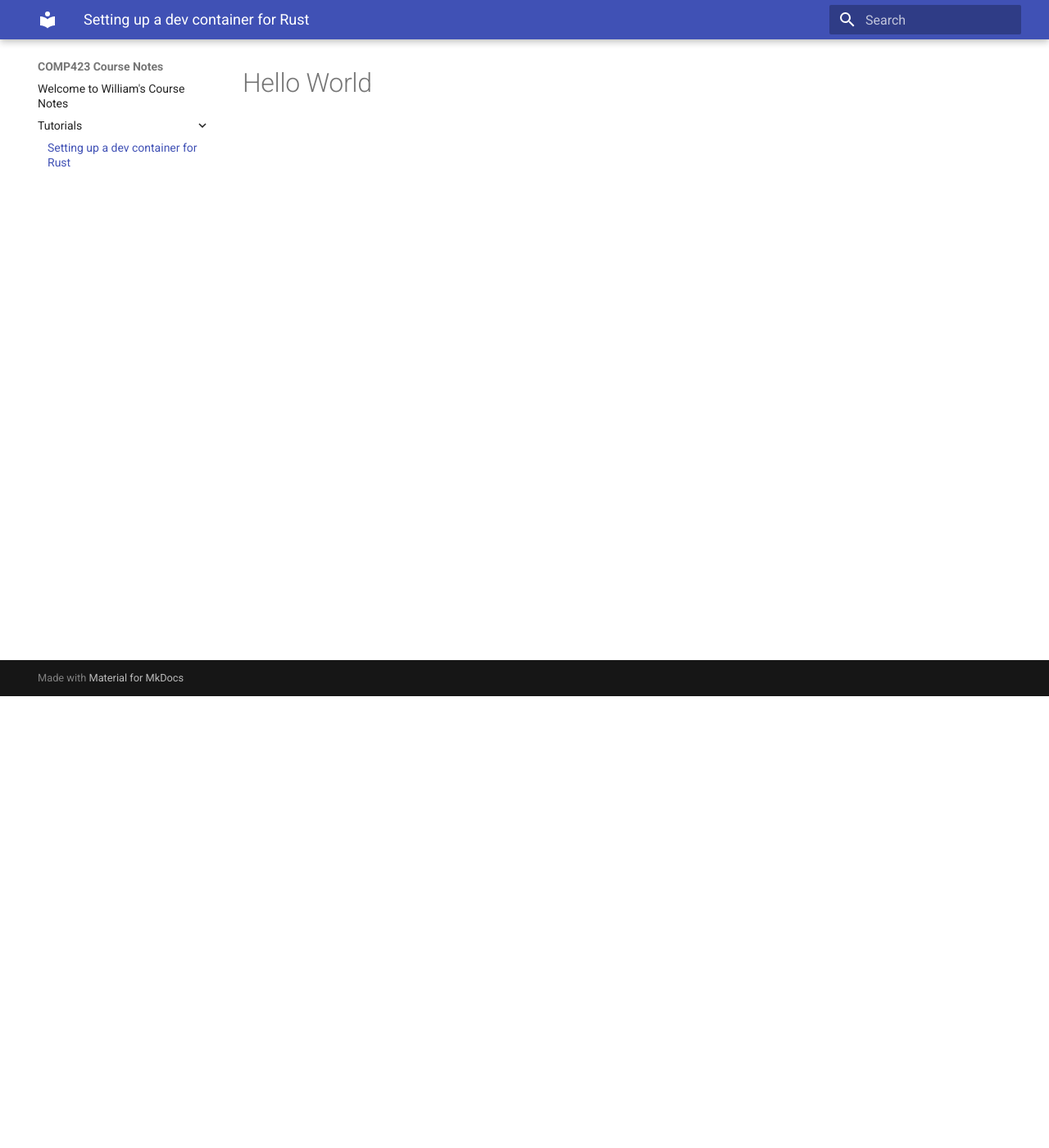
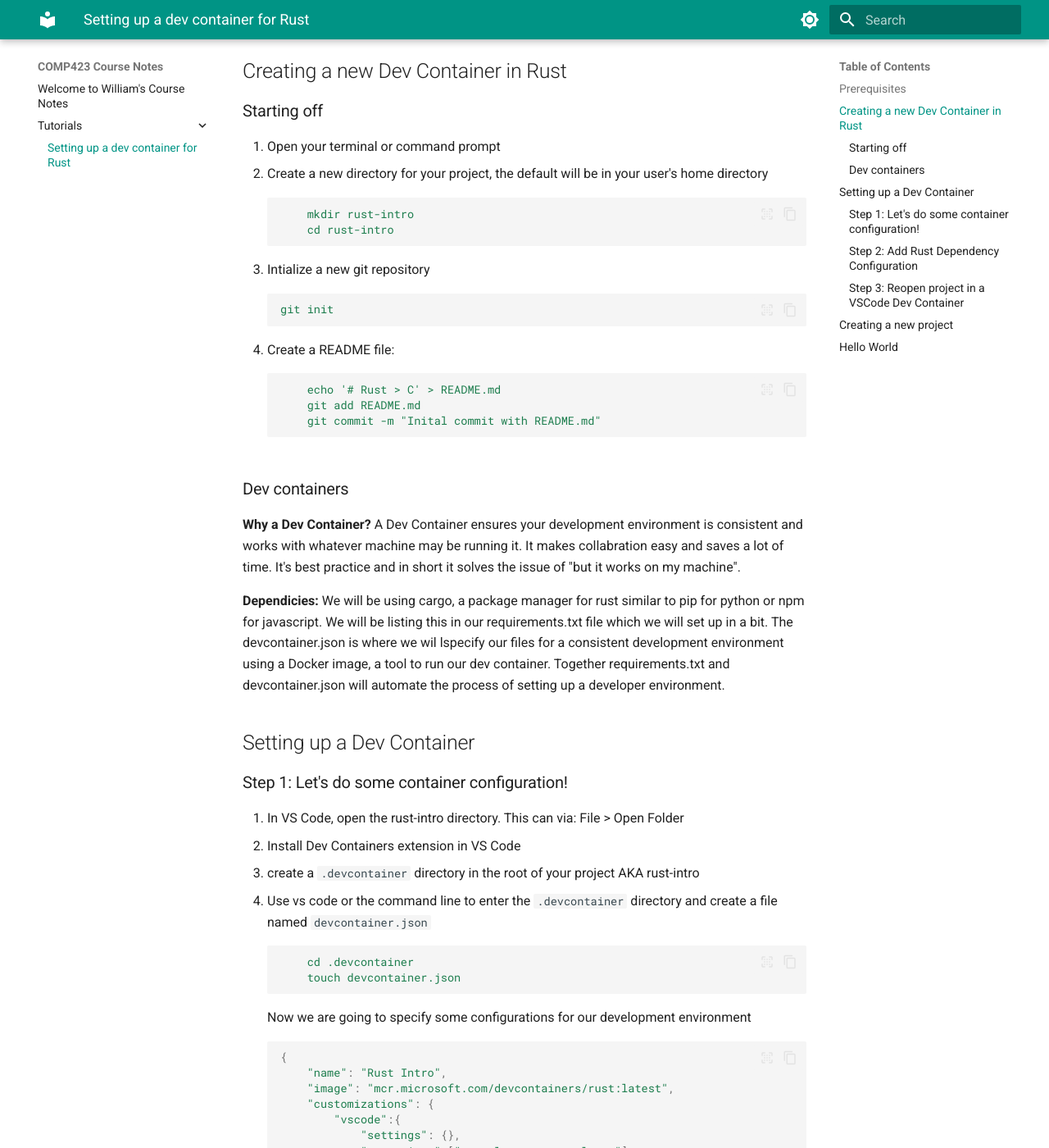
Before and after one commit to wvmillen/comp423-course-notes, an MkDocs documentation site: the page built from docs/tutorials/rust-setup.md, in a window 1280 px wide and 1400 px high, scrolled down 551 px. Shown: the whole window at 82% size. Built offline with MkDocs 1.6.1 and Material for MkDocs 9.7.7, drawn with Linux system fonts in a browser that asks for light colours; some of the changed text lies outside the part shown.

Commit message:
Almost completed rust docs. WIP still

````diff
--- a/docs/tutorials/rust-setup.md
+++ b/docs/tutorials/rust-setup.md
@@ -3,14 +3,129 @@
 * Primary author: William Millen(https://github.com/wvmillen)
 * Reviewer: Abid Hussain (https://github.com/Abid-Hussain36)
 
-# Prerequisites
+## Prerequisites
+!!! note
+    If you have a prerequisite satisfied/installed, you don`t need to install it again
+1. **Git Installed:** Install Git [Here](https://git-scm.com/book/en/v2/Getting-Started-Installing-Git) if you haven't already
 
-# Creating a new Dev Container in Rust
+2. **VS Code(Visual Studio Code) Installed:** Install VS Code [Here](https://git-scm.com/book/en/v2/Getting-Started-Installing-Git)
 
-# Starting off
+3. **Docker Installed:** Install Docker [Here](https://www.docker.com/products/docker-desktop)
 
-## Dev container configuration examples
+4. **Command Line Basics:** Read [here](https://developer.mozilla.org/en-US/docs/Learn_web_development/Getting_started/Environment_setup/Command_line) for more information on the basics
 
-# Creating a new project
+## Creating a new Dev Container in Rust
 
-# Hello World
+### Starting off
+1. Open your terminal or command prompt
+2. Create a new directory for your project, the default will be in your user's home directory
+``` {.yaml .copy}
+    mkdir rust-intro
+    cd rust-intro
+```
+3. Intialize a new git repository
+```{.yaml .copy}
+git init
+```
+
+4. Create a README file:
+```{.yaml .copy}
+    echo '# Rust > C' > README.md
+    git add README.md
+    git commit -m "Inital commit with README.md"
+```
+### Dev containers
+**Why a Dev Container?**
+A Dev Container ensures your development environment is consistent and works with whatever machine may be running it. It makes collabration easy and saves a lot of time. It's best practice and in short it solves the issue of "but it works on my machine".
+
+**Dependicies:**
+We will be using cargo, a package manager for rust similar to pip for python or npm for javascript. We will be listing this in our requirements.txt file which we will set up in a bit.
+The devcontainer.json is where we wil lspecify our files for a consistent development environment using a Docker image, a tool to run our dev container. Together requirements.txt and devcontainer.json will automate the process of setting up a developer environment.
+
+## Setting up a Dev Container
+### Step 1: Let's do some container configuration!
+1. In VS Code, open the rust-intro directory. This can via: File > Open Folder
+2. Install Dev Containers extension in VS Code
+3. create a ```.devcontainer``` directory in the root of your project AKA rust-intro
+4. Use vs code or the command line to enter the ```.devcontainer``` directory and create a file named ```devcontainer.json```
+``` { .yaml .copy}
+    cd .devcontainer
+    touch devcontainer.json
+```
+Now we are going to specify some configurations for our development environment
+``` { .yaml .copy}
+{
+    "name": "Rust Intro",
+    "image": "mcr.microsoft.com/devcontainers/rust:latest",
+    "customizations": {
+        "vscode":{
+            "settings": {},
+            "extensions":["rust-lang.rust-analyzer"]
+        }
+    },
+    "postCreateCommand": "cargo build",
+}
+```
+Here was everything does
+
+* **```name:```** This is what your dev container will be named
+
+- **```image:```** The docker image to use, in this case we will be using a preconfigured image for rust by microsoft
+
+- **```customizations:```** Adds configurations like VS Code extensions ensuring other developers have them too. ```rust-lang.rust-analyzer``` is the standard language server for rust development in vs code.
+
+- **```postCreateCommand:```** A command to run after the container is created. In our case, `cargo build` will handle installing all of the dependencies we need.
+
+### Step 2: Add Rust Dependency Configuration
+for `cargo build` to sucessfuly run, we need a `Cargo.toml` file.
+
+1. Go back to the root directory `rust-intro'
+2. add a new file named `Cargo.toml`
+    ```{ .yaml .copy}
+    touch Cargo.toml
+    ```
+3. Now add this code:
+```{.yaml .copy}
+[package]
+name = "rust-intro"
+version = ""
+edition = ""
+
+[dependecies]
+serde = ""
+tokio = ""
+```
+
+### Step 3: Reopen project in a VSCode Dev Container
+Reopening the project in a dev container can be done with `Ctrl+Shift+P`(or `Cmd+Shift+P` on Mac) and typing "Dev Containers: Reopen in Container" and selected that option.
+
+!!! note "Pop-Up"
+    You also may see a pop up in VSCode on the bottom irght hand side of your screen roughly stating **"Would you like to reopen this project in a dev container?"** which you can **click yes to to achieve the same result.**
+
+## Creating a new project
+
+We will start a new [package](https://doc.rust-lang.org/cargo/appendix/glossary.html#package) with the command:
+```{.yaml .copy}
+cargo new hello_world --bin
+```
+!!! note "What's **`--bin`**?"
+    **`--bin`** tells cargo we are making a new binary program instead of a library which would be done by `--lib`. By deafult this also great a new `git` repository which can be avoided by `--vcs none`
+
+Now we will go into the new package that cargo has created for us!
+```{.yaml .copy}
+cd hello_world
+```
+we should see something like this:
+```
+$ tree .
+.
+├── Cargo.toml
+└── src
+    └── main.rs
+
+1 directory, 2 files
+```
+
+!!! note "What's a Package?"
+    A apckage in Rust is
+## Hello World
--- a/mkdocs.yml
+++ b/mkdocs.yml
@@ -1,10 +1,34 @@
 site_name: COMP423 Course Notes
 theme:
   features:
-    -content.code.copy
-    -content.code.select
+    - content.code.copy
+    - content.code.select
+
   name: material
+  palette:
+    # Palette toggle for light mode
+    - media: "(prefers-color-scheme: light)"
+      scheme: default
+      primary: teal
+      accent: amber
+      toggle:
+        icon: material/brightness-7
+        name: Switch to dark mode
+
+    # Palette toggle for dark mode
+    - media: "(prefers-color-scheme: dark)"
+      scheme: slate
+      primary: deep orange
+      accent: light blue
+      toggle:
+        icon: material/brightness-4
+        name: Switch to light mode
+
 markdown_extensions:
+  - toc:
+      permalink: true
+      title: Table of Contents
+
   - admonition
   - pymdownx.details
   - pymdownx.superfences
````
